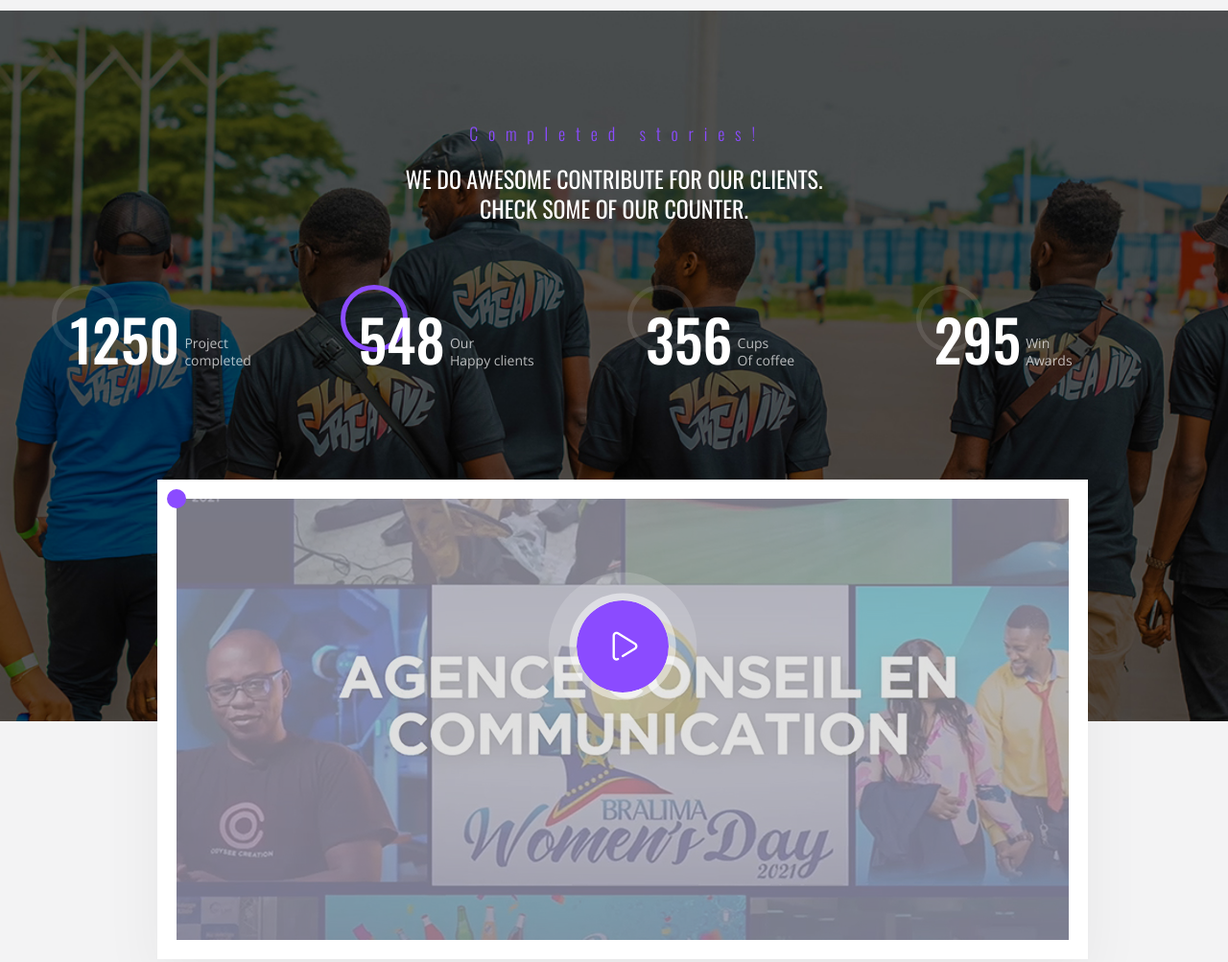
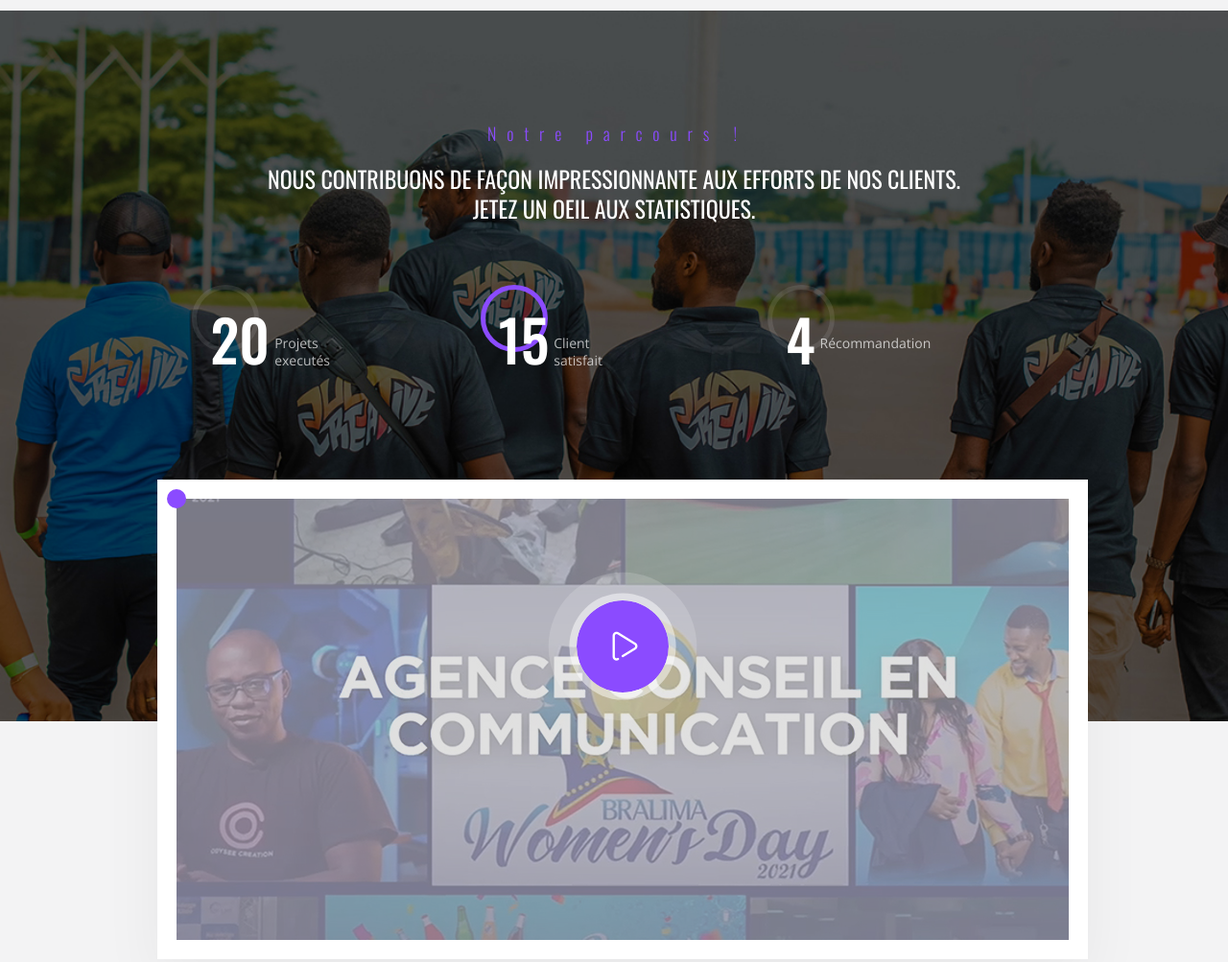
Before and after one commit to odyseecreation/odyseecreation, a plain HTML site: page index.html in a window 1280 px wide. Shown: the part 3240-4243 px from the top of the page at 96% size. Drawn offline with nearby package versions, Linux system fonts and the light colour scheme; files whose address does not match are found by name.

Commit message:
feat: ajout des statistiques sur la page home

```diff
--- a/index.html
+++ b/index.html
@@ -50,7 +50,7 @@
                       alt="odysee"
                       width="121"
                       height="40"
-                      data-retina="images/logo@2x.png"
+                      data-retina="images/logo.png"
                       data-width="121"
                       data-height="40"
                     />
@@ -727,16 +727,17 @@
           <div class="row">
             <div class="col-12">
               <div class="heading-top wow fadeInDown">
-                <h4 class="sub-title padding-bottom-20">Completed stories!</h4>
+                <h4 class="sub-title padding-bottom-20">Notre parcours !</h4>
                 <h3 class="title">
-                  We do awesome contribute for our clients.<br />Check some of
-                  our counter.
+                  NOUS CONTRIBUONS DE FAÇON IMPRESSIONNANTE AUX EFFORTS DE NOS
+                  CLIENTS.<br />
+                  JETEZ UN OEIL AUX STATISTIQUES.
                 </h3>
               </div>
             </div>
           </div>
           <div class="row">
-            <div class="list-counter">
+            <div class="list-counter" style="display: flex;justify-content:center;">
               <div
                 class="themesflat-content-box"
                 data-margin="0 0 0 0"
@@ -750,14 +751,14 @@
                           <span
                             class="number"
                             data-speed="2000"
-                            data-to="1250"
+                            data-to="20"
                             data-inviewport="yes"
-                            >1250</span
+                            >20</span
                           >
                         </div>
                         <h3 class="heading margin-right-18">
-                          Project<br />
-                          completed
+                          Projets<br />
+                          executés
                         </h3>
                       </div>
                     </div>
@@ -779,27 +780,19 @@
                           <span
                             class="number"
                             data-speed="2000"
-                            data-to="548"
+                            data-to="15"
                             data-inviewport="yes"
-                            >548</span
+                            >15</span
                           >
                         </div>
                         <h3 class="heading margin-right-6">
-                          Our<br />
-                          Happy clients
+                          Client <br/> satisfait
                         </h3>
                       </div>
                     </div>
                   </div>
                 </div>
-                <!-- /.themesflat-counter -->
               </div>
-              <div
-                class="themesflat-spacer clearfix"
-                data-desktop="0"
-                data-mobile="35"
-                data-smobile="35"
-              ></div>
 
               <div
                 class="themesflat-content-box"
@@ -814,49 +807,14 @@
                           <span
                             class="number"
                             data-speed="2000"
-                            data-to="356"
+                            data-to="4"
                             data-inviewport="yes"
-                            >356</span
+                            >4</span
                           >
                         </div>
-                        <h3 class="heading margin-right-8">
-                          Cups<br />
-                          Of coffee
-                        </h3>
-                      </div>
-                    </div>
-                  </div>
-                </div>
-                <!-- /.themesflat-counter -->
-              </div>
-              <div
-                class="themesflat-spacer clearfix"
-                data-desktop="0"
-                data-mobile="0"
-                data-smobile="35"
-              ></div>
+                        <h3 class="heading ">
+                          Récommandation<br />
 
-              <div
-                class="themesflat-content-box"
-                data-margin="0 0 0 0"
-                data-mobilemargin="0 0 0 0"
-              >
-                <div class="themesflat-counter v4">
-                  <div class="counter-item">
-                    <div class="inner">
-                      <div class="text-wrap">
-                        <div class="number-wrap">
-                          <span
-                            class="number"
-                            data-speed="2000"
-                            data-to="295"
-                            data-inviewport="yes"
-                            >295</span
-                          >
-                        </div>
-                        <h3 class="heading margin-right-10">
-                          Win<br />
-                          Awards
                         </h3>
                       </div>
                     </div>
```
Also changed, not shown: service-details.html (+1 -1 lines), service-graphisme-design.html (+1 -1 lines), service-photographie.html (+1 -1 lines), service-production-video.html (+1 -1 lines), service-web-developpement.html (+3 -4 lines), service.html (+1 -1 lines), teams.html (+1 -1 lines), testimonials.html (+1 -1 lines), images/icon/mobile (2).svg (added), images/icon/mobile.svg (added).
